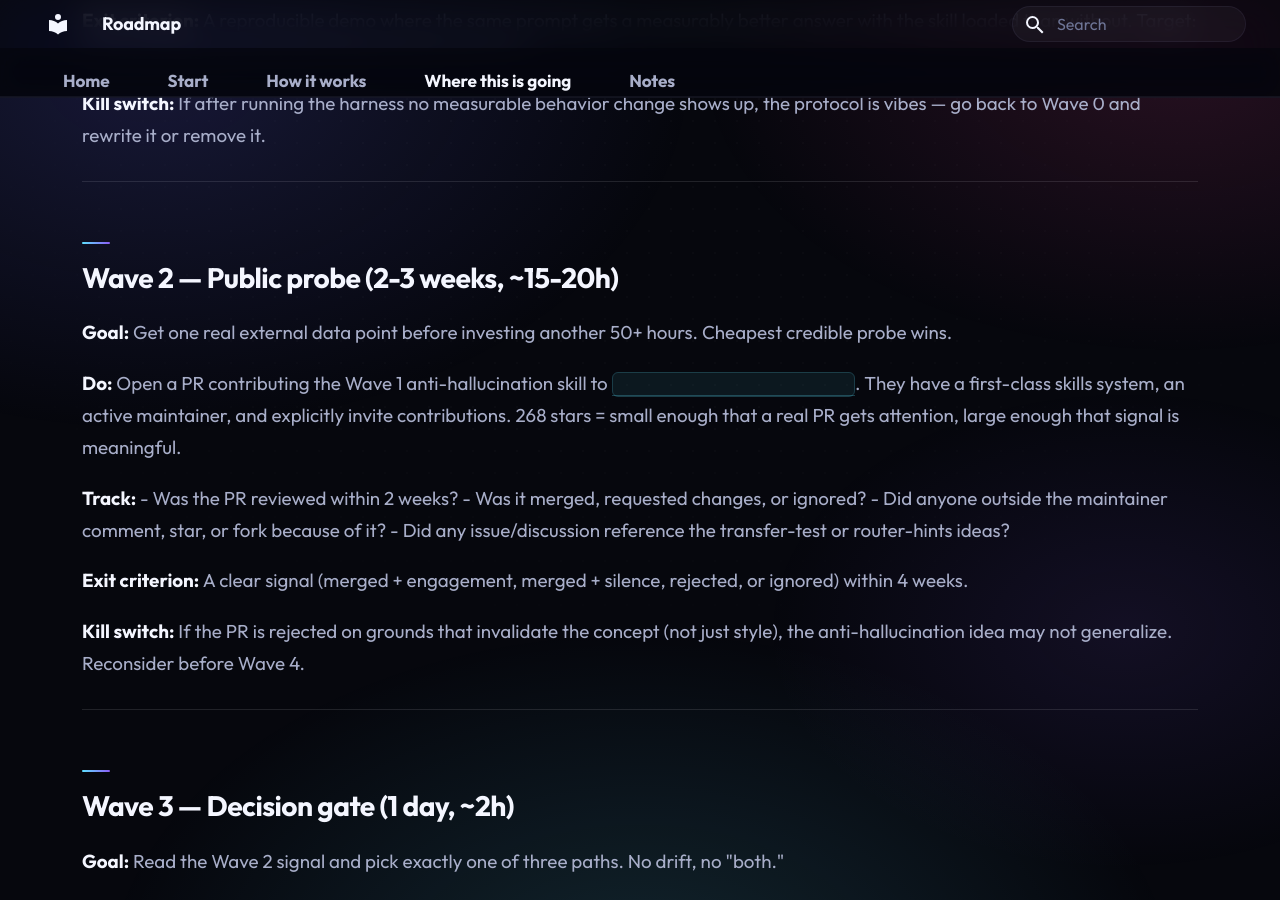
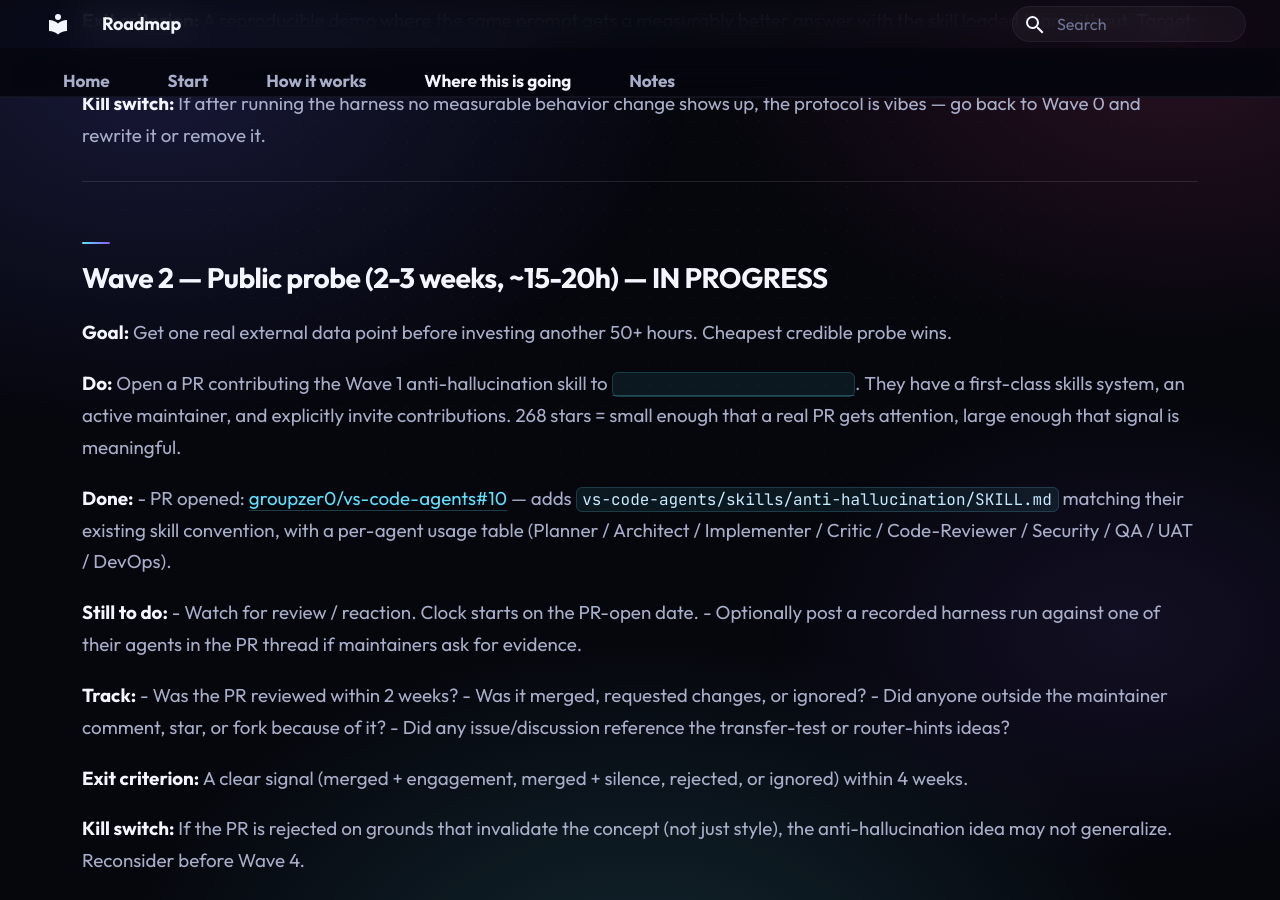
Before and after one commit to victorfelisbino/my-agent-memory, an MkDocs documentation site: the page built from docs/roadmap.md, in a window 1280 px wide and 900 px high, scrolled down 1729 px. Built offline with MkDocs 1.6.1 and Material for MkDocs 9.7.7, drawn with Linux system fonts in a browser that asks for light colours.

Commit message:
Wave 2 probe live: PR opened to groupzer0/vs-code-agents (#19)
- docs/roadmap.md: Wave 2 marked IN PROGRESS with done item linking to groupzer0/vs-code-agents#10
- docs/status.md: public probe moved into Real-today (PR open, awaiting review) and out of Planned
- skills/general/anti-hallucination/results-examples/example-redacted.md: redacted before/after example so reviewers can see the expected harness shape without running it themselves

The PR itself adds vs-code-agents/skills/anti-hallucination/SKILL.md upstream, matching their YAML + single-SKILL.md convention, with a per-agent usage table mapping Planner / Architect / Implementer / Critic / Code-Reviewer / Security / QA / UAT / DevOps each to the specific hallucination shape they should refuse.

Co-authored-by: Victor Felisbino <victor.felisbino@provisionsgroup.com>

```diff
--- a/docs/roadmap.md
+++ b/docs/roadmap.md
@@ -53,11 +53,18 @@
 
 ---
 
-## Wave 2 — Public probe (2-3 weeks, ~15-20h)
+## Wave 2 — Public probe (2-3 weeks, ~15-20h) &mdash; **IN PROGRESS**
 
 **Goal:** Get one real external data point before investing another 50+ hours. Cheapest credible probe wins.
 
 **Do:** Open a PR contributing the Wave 1 anti-hallucination skill to [`groupzer0/vs-code-agents`](https://github.com/groupzer0/vs-code-agents). They have a first-class skills system, an active maintainer, and explicitly invite contributions. 268 stars = small enough that a real PR gets attention, large enough that signal is meaningful.
+
+**Done:**
+- PR opened: [groupzer0/vs-code-agents#10](https://github.com/groupzer0/vs-code-agents/pull/10) — adds `vs-code-agents/skills/anti-hallucination/SKILL.md` matching their existing skill convention, with a per-agent usage table (Planner / Architect / Implementer / Critic / Code-Reviewer / Security / QA / UAT / DevOps).
+
+**Still to do:**
+- Watch for review / reaction. Clock starts on the PR-open date.
+- Optionally post a recorded harness run against one of their agents in the PR thread if maintainers ask for evidence.
 
 **Track:**
 - Was the PR reviewed within 2 weeks?
```
Also changed, not shown: docs/status.md (+3 -2 lines), skills/general/anti-hallucination/results-examples/example-redacted.md (added, +98 -0 lines).
